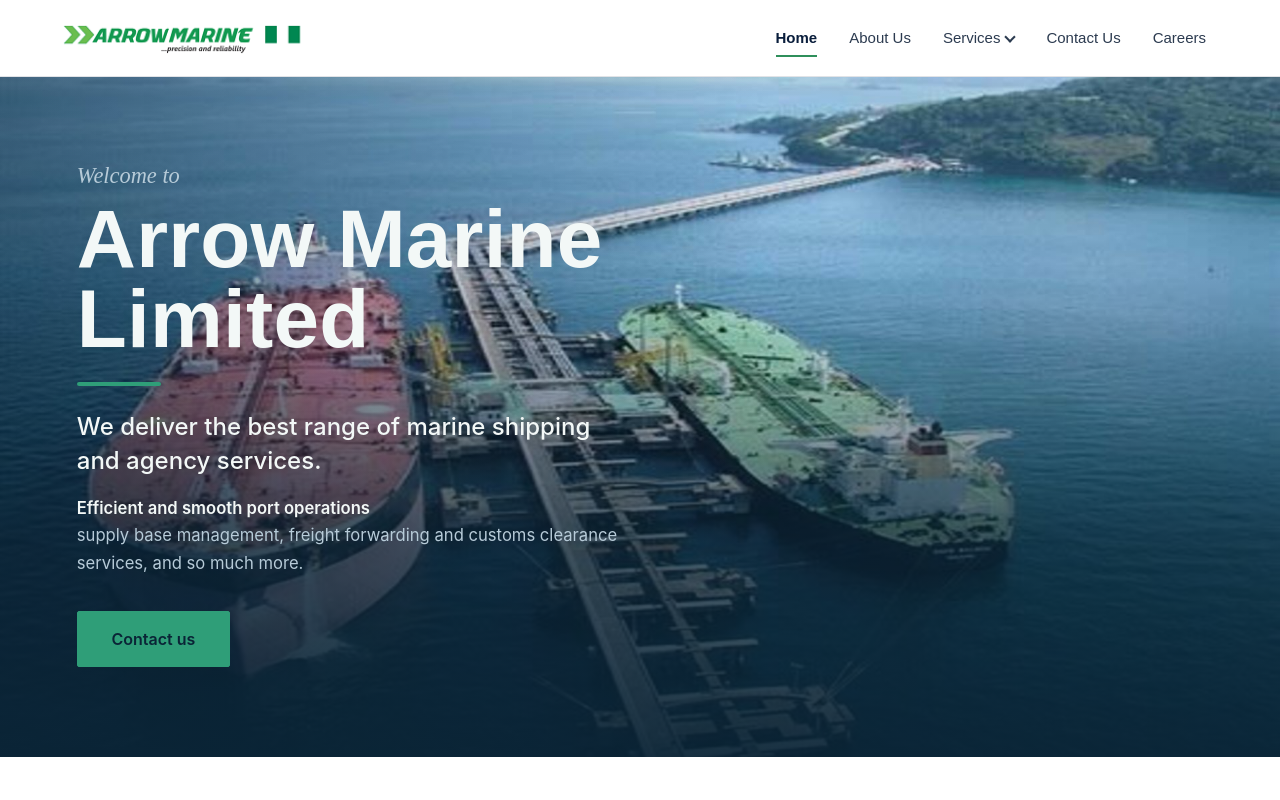
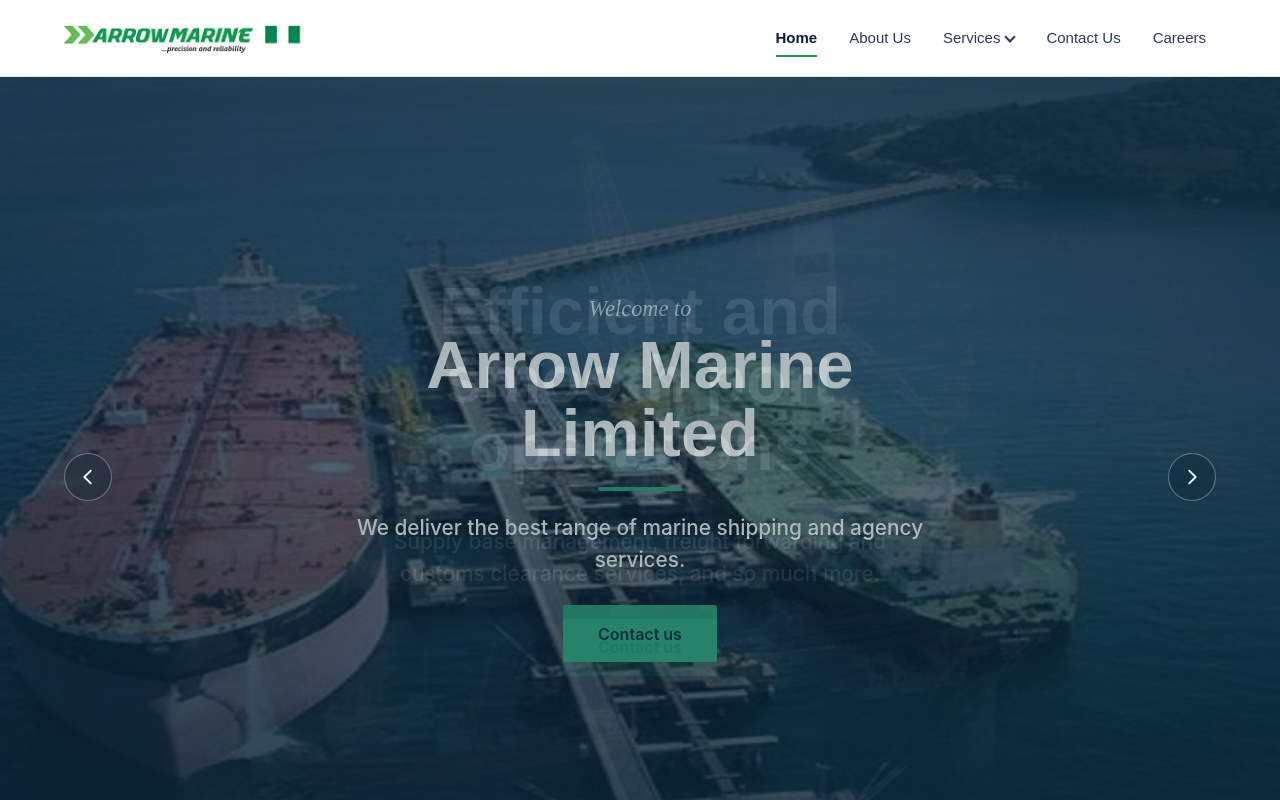
Before and after one commit to illustrious-codes/arrow-marine, a Next.js app: page / in a window 1280 px wide. Shown: the top 800 px of the page. Built offline with nearby package versions, Linux system fonts and the light colour scheme.

Commit message:
update on banner page

```diff
--- a/app/components/Footer.module.css
+++ b/app/components/Footer.module.css
@@ -1,11 +1,12 @@
 .footer {
-  --am-navy: #0a1e3c;
-  --am-navy-deep: #061527;
-  --am-blue-bright: #2b8de0;
+  --am-bg: #0a201b;
+  --am-bg-deep: #061410;
+  --am-green: #2f9e78;
+  --am-blue-touch: #3a8fd6;
   --am-line: rgba(234, 241, 248, 0.14);
   --am-ink-soft: rgba(234, 241, 248, 0.72);
 
-  background: var(--am-navy);
+  background: var(--am-bg);
   color: #eaf1f8;
 }
 
@@ -25,7 +26,7 @@
   margin: 0 0 10px;
   font-size: 0.9375rem;
   font-weight: 600;
-  color: var(--am-blue-bright);
+  color: var(--am-green);
 }
 
 .heading {
@@ -78,8 +79,8 @@
 }
 
 .row a:hover {
-  color: var(--am-blue-bright);
-  border-color: var(--am-blue-bright);
+  color: var(--am-green);
+  border-color: var(--am-green);
 }
 
 .phones {
@@ -108,15 +109,15 @@
 }
 
 .copyrightLink:hover {
-  color: #ffffff;
-  text-decoration-color: #ffffff;
+  color: var(--am-blue-touch);
+  text-decoration-color: var(--am-blue-touch);
 }
 
 /* ---------- Focus ---------- */
 
 .row a:focus-visible,
 .copyrightLink:focus-visible {
-  outline: 2px solid var(--am-blue-bright);
+  outline: 2px solid var(--am-blue-touch);
   outline-offset: 2px;
 }
 
--- a/app/components/MarineHero.jsx
+++ b/app/components/MarineHero.jsx
@@ -1,34 +1,131 @@
+"use client";
+
+import { useCallback, useEffect, useRef, useState } from "react";
 import Image from "next/image";
 import styles from "./MarineHero.module.css";
 
-export default function MarineHero() {
+const SLIDES = [
+  {
+    image: "/images/arrowmarine-banner.jpg",
+    alt: "Two tankers moored at a marine loading jetty, viewed from above",
+    leadIn: "Welcome to",
+    heading: "Arrow Marine Limited",
+    text: "We deliver the best range of marine shipping and agency services.",
+    cta: "Contact us",
+  },
+  {
+    image: "/images/arrow-banner1.jpg",
+    alt: "An offshore platform and supply vessel at sea",
+    leadIn: null,
+    heading: "Efficient and smooth port operations",
+    text: "Supply base management, freight forwarding and customs clearance services, and so much more.",
+    cta: "Contact us",
+  },
+];
+
+const AUTOPLAY_MS = 3000;
+
+export default function MarineCarousel() {
+  const [active, setActive] = useState(0);
+  const timerRef = useRef(null);
+
+  const goTo = useCallback((index) => {
+    setActive((index + SLIDES.length) % SLIDES.length);
+  }, []);
+
+  const goPrev = useCallback(() => goTo(active - 1), [active, goTo]);
+  const goNext = useCallback(() => goTo(active + 1), [active, goTo]);
+
+  // Autoplay, restarts whenever the active slide changes (including manual nav)
+  useEffect(() => {
+    timerRef.current = setInterval(() => {
+      setActive((current) => (current + 1) % SLIDES.length);
+    }, AUTOPLAY_MS);
+
+    return () => clearInterval(timerRef.current);
+  }, [active]);
+
   return (
-    <section className={styles.hero}>
+    <section className={styles.carousel} aria-roledescription="carousel">
+      {SLIDES.map((slide, index) => (
+        <div
+          key={slide.image}
+          className={`${styles.slide} ${
+            index === active ? styles.slideActive : ""
+          }`}
+          aria-hidden={index !== active}
+        >
           <Image
-        src="/images/arrowmarine-banner.jpg"
-        alt="Two tankers moored at a marine loading jetty, viewed from above"
+            src={slide.image}
+            alt={slide.alt}
             fill
-        priority
+            priority={index === 0}
             sizes="100vw"
-        className={styles.heroImage}
+            className={styles.slideImage}
           />
-      <div className={styles.heroOverlay} />
+          <div className={styles.slideOverlay} />
 
-      <div className={styles.heroContent}>
-        <p className={styles.leadIn}>Welcome to</p>
-        <h1 className={styles.heading}>Arrow Marine Limited</h1>
+          <div className={styles.slideContent}>
+            {slide.leadIn && <p className={styles.leadIn}>{slide.leadIn}</p>}
+            <h1 className={styles.heading}>{slide.heading}</h1>
             <div className={styles.rule} />
-        <p className={styles.subhead}>
-          We deliver the best range of marine shipping and agency services.
-        </p>
-        <p className={styles.bodyText}>
-          <strong>Efficient and smooth port operations</strong> <br /> supply
-          base management, freight forwarding and customs clearance services,
-          and so much more.
-        </p>
-        <a className={styles.cta} href="/contact">
-          Contact us
+            <p className={styles.bodyText}>{slide.text}</p>
+            <a className={styles.cta} href="#contact">
+              {slide.cta}
             </a>
+          </div>
+        </div>
+      ))}
+
+      <button
+        type="button"
+        className={`${styles.navButton} ${styles.navPrev}`}
+        onClick={goPrev}
+        aria-label="Previous slide"
+      >
+        <svg viewBox="0 0 24 24" width="22" height="22" aria-hidden="true">
+          <path
+            d="M15 5 L8 12 L15 19"
+            fill="none"
+            stroke="currentColor"
+            strokeWidth="2"
+            strokeLinecap="round"
+            strokeLinejoin="round"
+          />
+        </svg>
+      </button>
+
+      <button
+        type="button"
+        className={`${styles.navButton} ${styles.navNext}`}
+        onClick={goNext}
+        aria-label="Next slide"
+      >
+        <svg viewBox="0 0 24 24" width="22" height="22" aria-hidden="true">
+          <path
+            d="M9 5 L16 12 L9 19"
+            fill="none"
+            stroke="currentColor"
+            strokeWidth="2"
+            strokeLinecap="round"
+            strokeLinejoin="round"
+          />
+        </svg>
+      </button>
+
+      <div className={styles.dots}>
+        {SLIDES.map((slide, index) => (
+          <button
+            key={slide.image}
+            type="button"
+            className={`${styles.dot} ${
+              index === active ? styles.dotActive : ""
+            }`}
+            onClick={() => goTo(index)}
+            aria-label={`Go to slide ${index + 1}`}
+            aria-current={index === active}
+          />
+        ))}
       </div>
     </section>
   );
--- a/app/components/MarineHero.module.css
+++ b/app/components/MarineHero.module.css
@@ -1,62 +1,66 @@
-.hero {
+.carousel {
   position: relative;
-  min-height: 85vh;
   width: 100%;
+  min-height: 100vh;
   overflow: hidden;
-  display: flex;
-  align-items: center;
   background: #0a2436;
 }
 
-.heroImage {
+.slide {
+  position: absolute;
+  inset: 0;
+  opacity: 0;
+  visibility: hidden;
+  transition: opacity 1s ease, visibility 0s linear 1s;
+  z-index: 1;
+}
+
+.slideActive {
+  opacity: 1;
+  visibility: visible;
+  transition: opacity 1s ease;
+  z-index: 2;
+}
+
+.slideImage {
   position: absolute;
   inset: 0;
   width: 100%;
   height: 100%;
   object-fit: cover;
-  object-position: center 35%;
+  object-position: center 40%;
 }
 
-.heroOverlay {
+.slideOverlay {
   position: absolute;
   inset: 0;
   background: linear-gradient(
       180deg,
+      rgba(10, 36, 54, 0.55) 0%,
+      rgba(10, 36, 54, 0.38) 40%,
+      rgba(10, 36, 54, 0.6) 100%
+    ),
+    radial-gradient(
+      60% 60% at 50% 50%,
       rgba(10, 36, 54, 0.15) 0%,
-      rgba(10, 36, 54, 0.05) 30%,
-      rgba(10, 36, 54, 0.72) 68%,
-      rgba(10, 36, 54, 0.94) 100%
-    ),
-    linear-gradient(
-      90deg,
-      rgba(10, 36, 54, 0.55) 0%,
-      rgba(10, 36, 54, 0.15) 42%,
-      rgba(10, 36, 54, 0) 60%
+      rgba(10, 36, 54, 0.55) 100%
     );
 }
 
-.heroContent {
+.slideContent {
   position: relative;
   z-index: 2;
+  height: 100%;
+  min-height: 100vh;
   width: 100%;
-  padding: 6vh 6vw 7vh;
+  max-width: 760px;
+  margin: 0 auto;
+  padding: 6vh 7vw;
   display: flex;
   flex-direction: column;
-  align-items: flex-start;
-  max-width: 760px;
-  opacity: 0;
-  animation: rise 0.9s 0.15s cubic-bezier(0.2, 0.7, 0.2, 1) forwards;
-}
-
-@keyframes rise {
-  from {
-    opacity: 0;
-    transform: translateY(18px);
-  }
-  to {
-    opacity: 1;
-    transform: translateY(0);
-  }
+  align-items: center;
+  justify-content: center;
+  text-align: center;
 }
 
 .leadIn {
@@ -71,8 +75,8 @@
 .heading {
   font-family: var(--font-display, "Big Shoulders Display", sans-serif);
   font-weight: 700;
-  font-size: clamp(2.6rem, 6.4vw, 5.2rem);
-  line-height: 0.98;
+  font-size: clamp(2.3rem, 5.2vw, 4.2rem);
+  line-height: 1.02;
   letter-spacing: 0.2px;
   color: #f3f8f7;
   margin: 0;
@@ -82,33 +86,18 @@
   width: 84px;
   height: 4px;
   background: #2f9e78;
-  margin: 1.4rem 0 1.5rem;
+  margin: 1.2rem 0 1.3rem;
   border-radius: 2px;
-}
-
-.subhead {
-  font-family: var(--font-body, "Inter", sans-serif);
-  font-weight: 500;
-  font-size: clamp(1.15rem, 2.1vw, 1.5rem);
-  color: #f3f8f7;
-  line-height: 1.4;
-  max-width: 34ch;
-  margin: 0 0 1.1rem;
 }
 
 .bodyText {
   font-family: var(--font-body, "Inter", sans-serif);
-  font-weight: 400;
-  font-size: clamp(0.98rem, 1.3vw, 1.08rem);
-  color: #b7cbd8;
-  line-height: 1.65;
-  max-width: 52ch;
-  margin: 0 0 2.1rem;
-}
-
-.bodyText strong {
+  font-weight: 500;
+  font-size: clamp(1.05rem, 1.8vw, 1.3rem);
   color: #f3f8f7;
-  font-weight: 600;
+  line-height: 1.55;
+  max-width: 46ch;
+  margin: 0 0 1.8rem;
 }
 
 .cta {
@@ -138,24 +127,90 @@
   outline-offset: 3px;
 }
 
-@media (prefers-reduced-motion: reduce) {
-  .heroContent {
-    animation: none;
-    opacity: 1;
-    transform: none;
-  }
+/* Arrows */
+.navButton {
+  position: absolute;
+  top: 50%;
+  transform: translateY(-50%);
+  z-index: 5;
+  width: 48px;
+  height: 48px;
+  display: flex;
+  align-items: center;
+  justify-content: center;
+  background: rgba(10, 36, 54, 0.35);
+  color: #f3f8f7;
+  border: 1px solid rgba(243, 248, 247, 0.35);
+  border-radius: 50%;
+  cursor: pointer;
+  backdrop-filter: blur(3px);
+  transition: background 0.2s ease, border-color 0.2s ease, transform 0.2s ease;
+}
+
+.navButton:hover {
+  background: rgba(47, 158, 120, 0.85);
+  border-color: #2f9e78;
+}
+
+.navButton:focus-visible {
+  outline: 3px solid #f3f8f7;
+  outline-offset: 2px;
+}
+
+.navPrev {
+  left: 5vw;
+}
+
+.navNext {
+  right: 5vw;
+}
+
+/* Dots */
+.dots {
+  position: absolute;
+  bottom: 6vh;
+  left: 50%;
+  transform: translateX(-50%);
+  z-index: 5;
+  display: flex;
+  gap: 0.6rem;
+}
+
+.dot {
+  width: 9px;
+  height: 9px;
+  border-radius: 50%;
+  background: rgba(243, 248, 247, 0.4);
+  border: none;
+  cursor: pointer;
+  padding: 0;
+  transition: background 0.2s ease, transform 0.2s ease;
+}
+
+.dot:hover {
+  background: rgba(243, 248, 247, 0.7);
+}
+
+.dotActive {
+  background: #2f9e78;
+  transform: scale(1.25);
 }
 
 @media (max-width: 640px) {
-  .heroContent {
-    padding: 5vh 6vw 6vh;
-    max-width: 100%;
+  .slideContent {
+    padding: 5vh 8vw;
   }
-  .subhead,
-  .bodyText {
-    max-width: 100%;
+  .navButton {
+    width: 40px;
+    height: 40px;
   }
-  .heroImage {
-    object-position: 62% 40%;
+  .navPrev {
+    left: 3vw;
+  }
+  .navNext {
+    right: 3vw;
+  }
+  .dots {
+    bottom: 4vh;
   }
 }
--- a/app/components/WhatWeDo.module.css
+++ b/app/components/WhatWeDo.module.css
@@ -1,6 +1,3 @@
-/* ArrowMarine — What We Do
-   Same hull-navy / working-blue palette as the navbar and footer. */
-
 .section {
   --am-navy: #0a1e3c;
   --am-blue: #2f8f5b;
--- a/app/services/speedboat-workboat/page.module.css
+++ b/app/services/speedboat-workboat/page.module.css
@@ -2,7 +2,7 @@
    Reuses the navy/blue palette with a green working accent. */
 
 .page {
-  --am-navy: #0a1e3c;
+  --am-navy: #2f9e78;
   --am-blue: #0e5aa7;
   --am-blue-bright: #2b8de0;
   --am-ice: #eaf1f8;
```
Also changed, not shown: public/images/arrow-banner1.jpg (added), public/images/arrowmarine-banner (1).jpg (added). Lines whose indentation alone changed are shown as unchanged.
